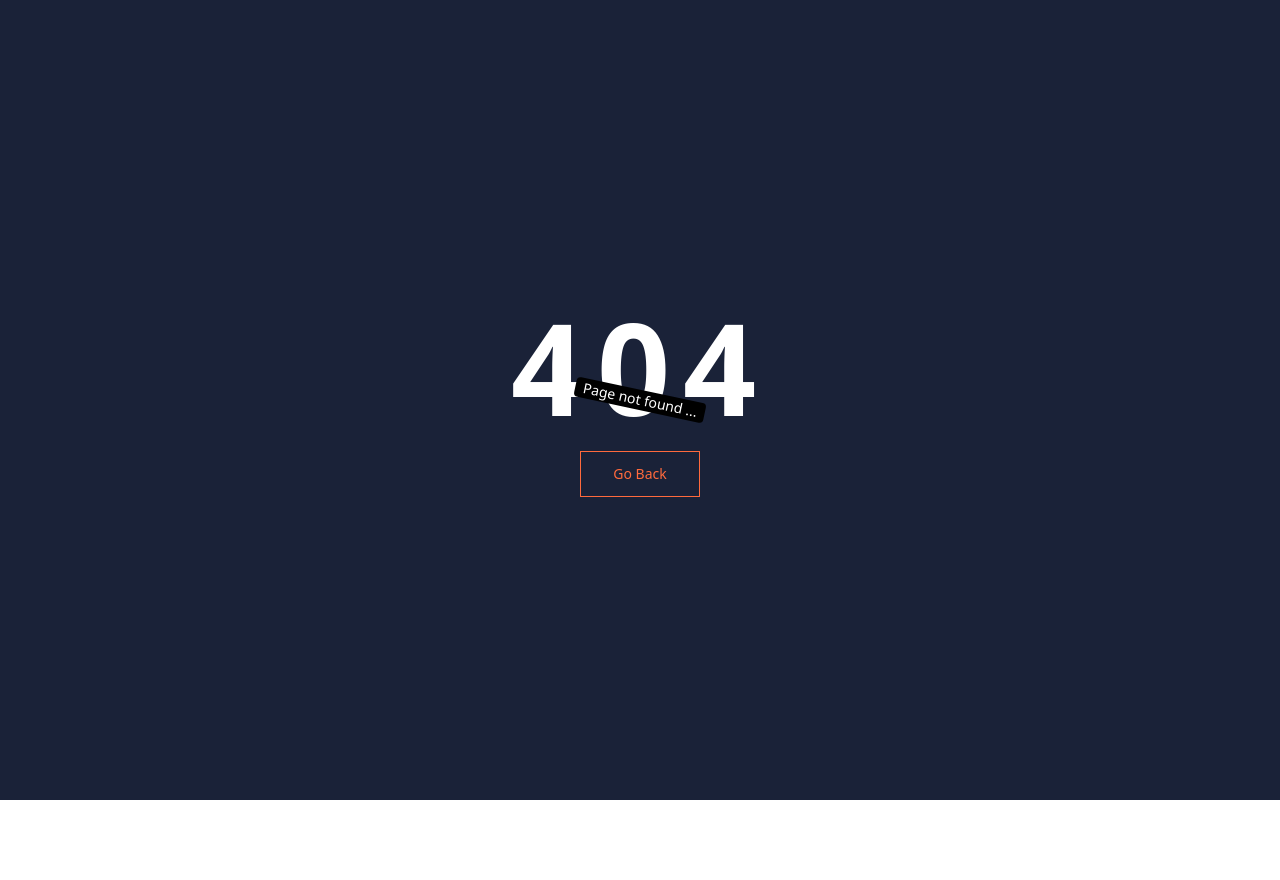
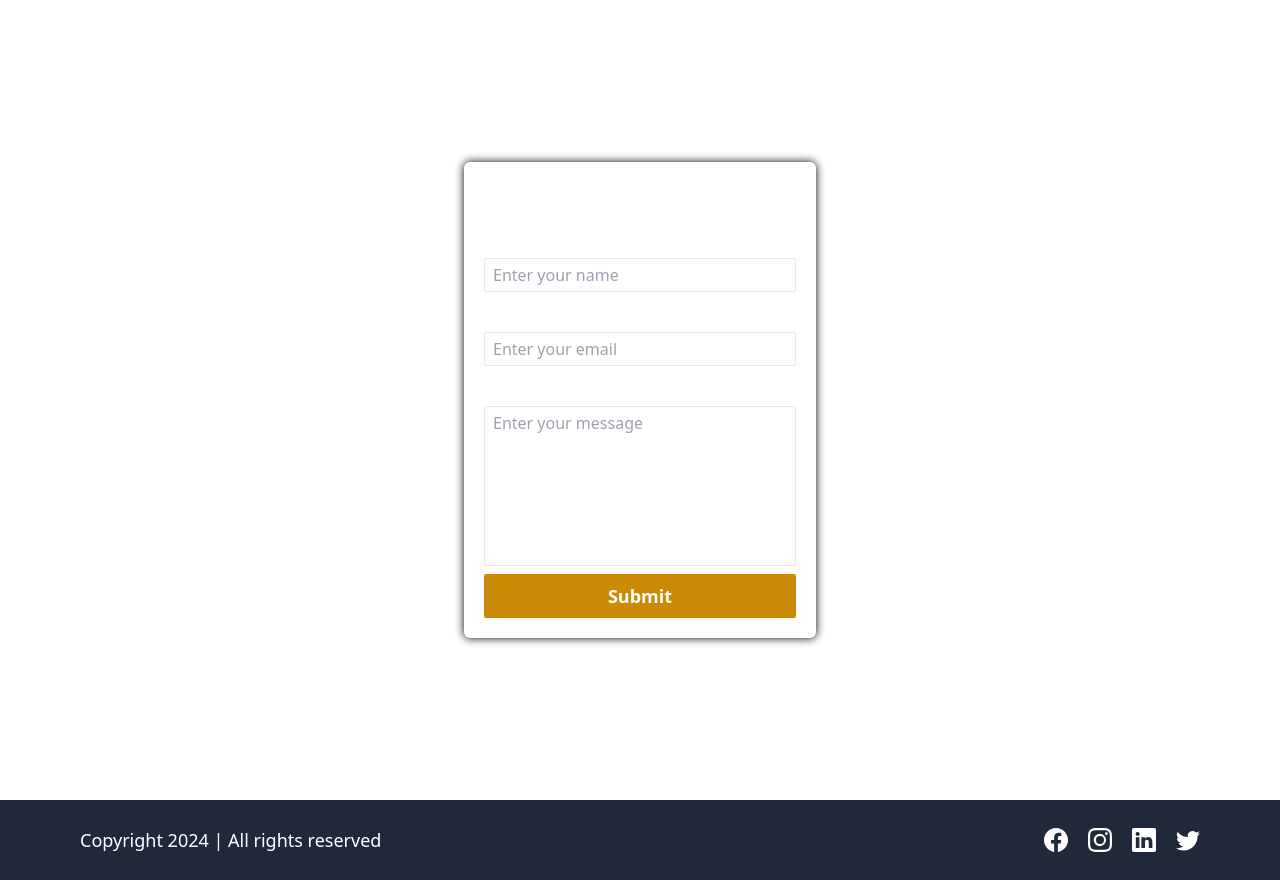
Before and after one commit to hemanbhullar/lms-frontend, a React (Vite) app: page /contact in a window 1280 px wide. Before the commit this address had no page. Before the commit the page ends 800 px from the top, so only its background shows below. Built offline with nearby package versions, Linux system fonts and the light colour scheme.

Commit message:
added contact page

```diff
--- a/src/App.jsx
+++ b/src/App.jsx
@@ -3,6 +3,7 @@
 import { Route, Routes } from 'react-router-dom'
 
 import AboutUs from './Pages/AboutUs';
+import Contact from './Pages/Contact';
 import CourseList from './Pages/Course/CourseList';
 import HomePage from './Pages/HomePage';
 import Login from './Pages/Login';
@@ -17,6 +18,7 @@
       <Route path="/" element={<HomePage />}> </Route>
       <Route path='/about' element={<AboutUs />}></Route>
       <Route path='/courses' element={<CourseList />}></Route>
+      <Route path='/contact' element={<Contact />}></Route>
 
       <Route path="/signup" element={<Signup/>}/>
       <Route path="/login" element={<Login/>}/>
--- /dev/null
+++ b/src/Helpers/regexMatcher.js
@@ -0,0 +1,7 @@
+export function isEmail(string) {
+    return string.match(/^(([^<>()[\]\\.,;:\s@"]+(\.[^<>()[\]\\.,;:\s@"]+)*)|.(".+"))@((\[[0-9]{1,3}\.[0-9]{1,3}\.[0-9]{1,3}\.[0-9]{1,3}\])|(([a-zA-Z\-0-9]+\.)+[a-zA-Z]{2,}))$/)
+}
+
+export function isValidPassword(string) {
+    return string.match(/^(?=.*[0-9])(?=.*[!@#$%^&*])[a-zA-Z0-9!@#$%^&*]{6,16}$/)
+}
--- /dev/null
+++ b/src/Pages/Contact.jsx
@@ -0,0 +1,126 @@
+import { useState } from "react";
+import toast from "react-hot-toast";
+
+import axiosInstance from "../Helpers/axiosInstance";
+import { isEmail } from "../Helpers/regexMatcher";
+import HomeLayout from "../Layouts/HomeLayout";
+
+function Contact() {
+
+    const [userInput, setUserInput] = useState({
+        name:"",
+        email:"",
+        message:"",
+    });
+
+    function handleInputChange(e) {
+        const {name, value} = e.target;
+        console.log(name, value);
+        setUserInput({
+            ... userInput,
+            [name]: value
+        })
+    }
+
+   async  function onFormSubmit(e){
+        e.preventDefault();
+        if(!userInput.email || !userInput.name || !userInput.message) {
+            toast.error("All fields are mandatory");
+            return;
+        }
+
+        if(!isEmail(userInput.email)) {
+            toast.error("Invalid Email");
+            return;
+        }
+
+        try {
+            const response = axiosInstance.post("/contact", userInput);
+            toast.promise(response, {
+                loading: "Submitting your message ...",
+                success: "Form submitted successfully",
+                error: "Failed to submit the form"
+            });
+            const contactResponse = await response;
+            if(contactResponse ?.data ?.success) {
+                setUserInput({
+                    name:"",
+                    email:"",
+                    message:"",
+                })
+            }
+        } catch (err) {
+            toast.error("operation failed ...");
+        }
+
+   }
+
+    return (
+        <div>
+            <HomeLayout>
+                <div className="flex items-center justify-center h-[100vh]">
+                    <form
+                    noValidate
+                    onSubmit={onFormSubmit}
+                    className="flex flex-col items-center justify-center gap-2 p-5 rounded-md text-white shadow-[0_0_10px_black]  w-[22rem]">
+                        <h1 className="text-3xl font-semibold">
+                            Contact Form
+                        </h1>
+
+                        <div className="flex flex-col w-full gap-1">
+                            <label htmlFor="name" className="text-xl font-semibold">
+                                Name
+                            </label>
+                            <input
+                                className="bg-transparent border px-2 py-1 rounded-sm"
+                                id="name"
+                                type="text"
+                                name="name"
+                                placeholder="Enter your name"
+                                onChange={handleInputChange}
+                                value={userInput.name}
+                             />
+                        </div>
+
+                        <div className="flex flex-col w-full gap-1">
+                            <label htmlFor="email" className="text-xl font-semibold">
+                               Email
+                            </label>
+                            <input
+                                className="bg-transparent border px-2 py-1 rounded-sm"
+                                id="email"
+                                type="text"
+                                name="email"
+                                placeholder="Enter your email"
+                                onChange={handleInputChange}
+                                value={userInput.email}
+                             />
+                        </div>
+
+                        <div className="flex flex-col w-full gap-1">
+                            <label htmlFor="message" className="text-xl font-semibold">
+                               Message
+                            </label>
+                            <textarea
+                                className="bg-transparent border px-2 py-1 rounded-sm resize-none h-40"
+                                id="message"
+                                name="message"
+                                placeholder="Enter your message"
+                                onChange={handleInputChange}
+                                value={userInput.message}
+                             />
+                        </div>
+
+                        <button type="submit"
+                        className="w-full bg-yellow-600 hover:bg-yellow-500 transition-all ease-in-out duration-300 rounded-sm py-2 font-semibold text-lg"
+                        >
+                            Submit
+                        </button>
+                    </form>
+                </div>
+            </HomeLayout>
+        </div>
+    );
+}
+
+export default Contact;
--- a/src/Pages/Signup.jsx
+++ b/src/Pages/Signup.jsx
@@ -4,6 +4,7 @@
 import { useDispatch } from "react-redux";
 import { Link, useNavigate } from "react-router-dom";
 
+import { isEmail, isValidPassword } from "../Helpers/regexMatcher";
 import HomeLayout from "../Layouts/HomeLayout";
 import { createAccount } from "../Redux/Slices/AuthSlice";
 
@@ -62,13 +63,13 @@
         }
 
         //checking valid email
-        if(!signupData.email.match(/^(([^<>()[\]\\.,;:\s@"]+(\.[^<>()[\]\\.,;:\s@"]+)*)|.(".+"))@((\[[0-9]{1,3}\.[0-9]{1,3}\.[0-9]{1,3}\.[0-9]{1,3}\])|(([a-zA-Z\-0-9]+\.)+[a-zA-Z]{2,}))$/)){
+        if(!isEmail(signupData.email)){
             toast.error("Invalid email id");
             return;
         }
 
         //checking password validation
-        if(!signupData.password.match(/^(?=.*[0-9])(?=.*[!@#$%^&*])[a-zA-Z0-9!@#$%^&*]{6,16}$/)){
+        if(!isValidPassword(signupData.password)){
             toast.error("Password should be 6 - 16 character long with atleast a number and a special character");
             return;
         }
```
